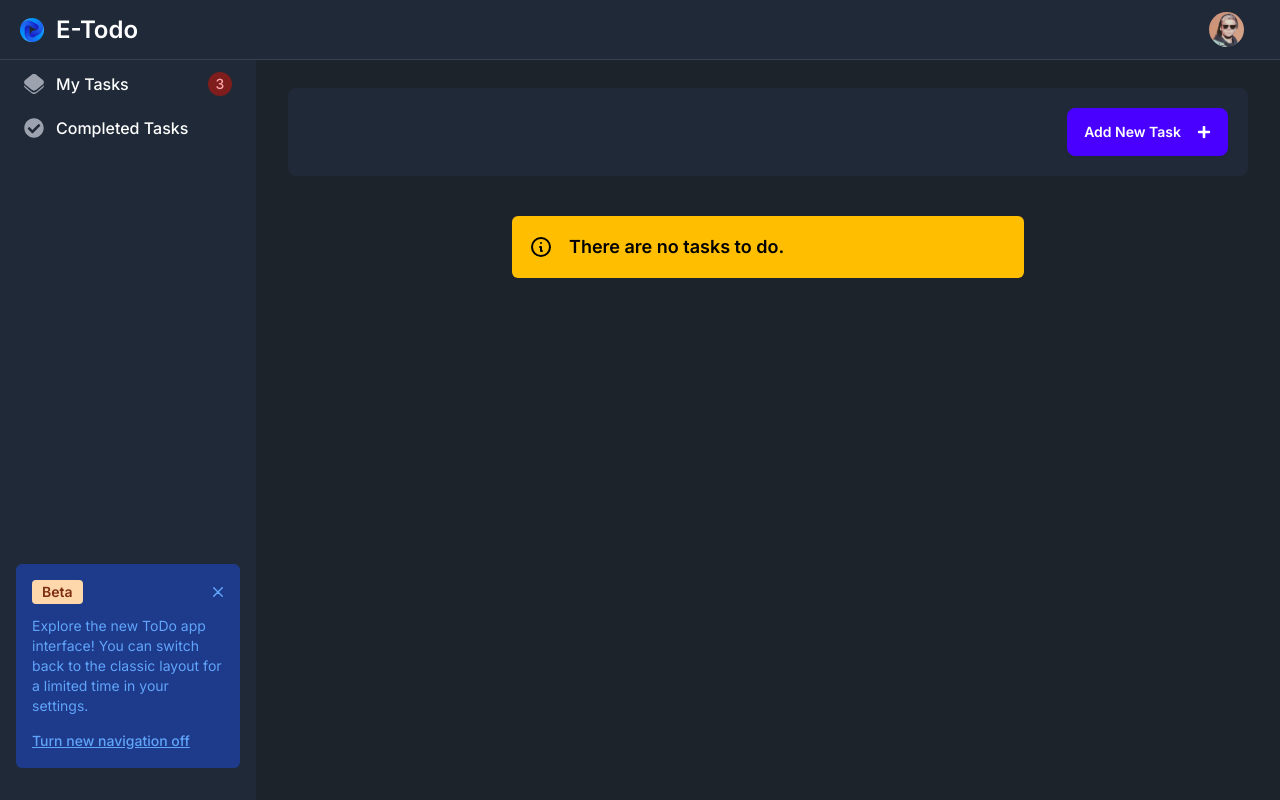
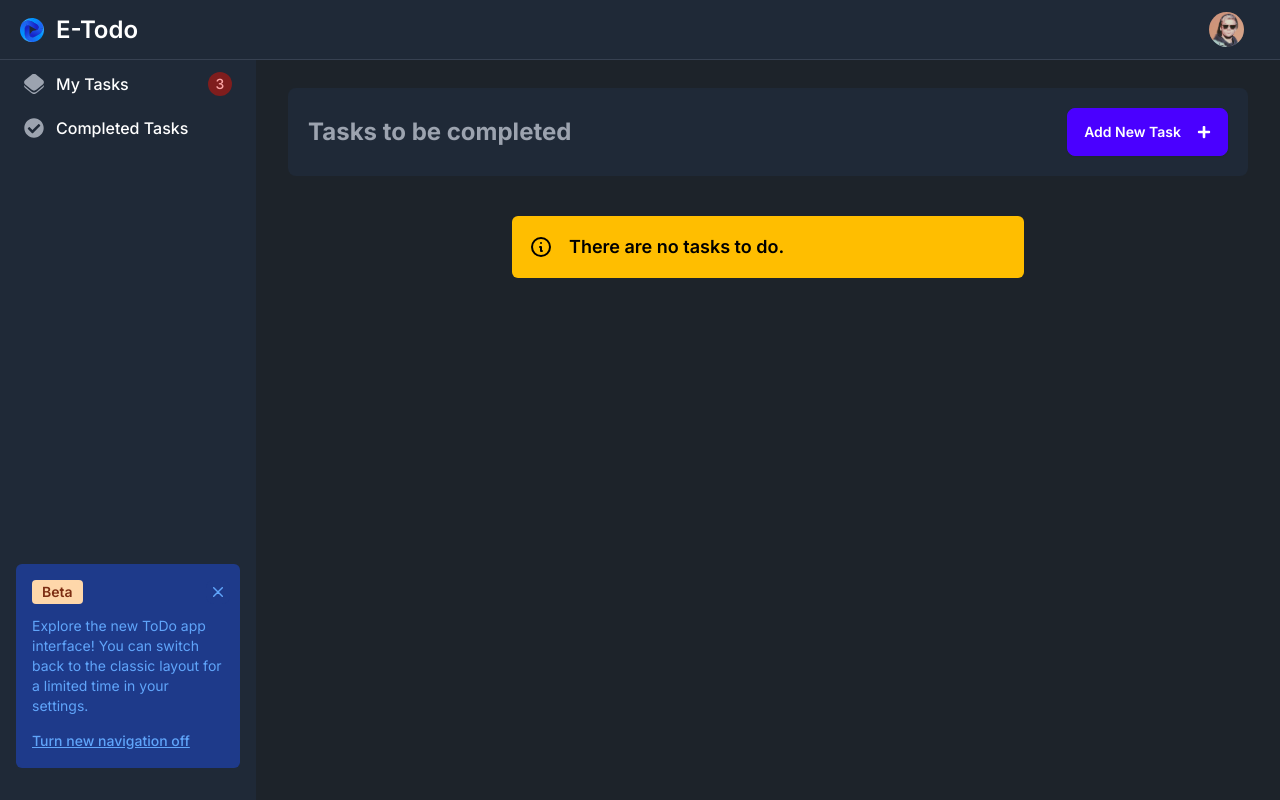
Before and after one commit to TodoListSystem/TodoList-Frontend, a Next.js app: page /dashboard in a window 1280 px wide. Built offline with nearby package versions, Linux system fonts and the light colour scheme; sample sign-in values are in the browser's storage.

Commit message:
updated label styling

```diff
--- a/components/dashboard/home/MyTasks.tsx
+++ b/components/dashboard/home/MyTasks.tsx
@@ -15,7 +15,10 @@
   return (
     <>
       <div className="p-5 mb-5 flex justify-between items-center rounded-lg bg-gray-800">
-        <h2 className="text-2xl font-bold"> Tasks to be completed </h2>
+        <h2 className="text-2xl font-bold text-gray-400">
+          {" "}
+          Tasks to be completed{" "}
+        </h2>
         <AddTask handleCreatedNewTask={updateTaskList} />
       </div>
       <TodoList tasks={existingTasks} />
```
